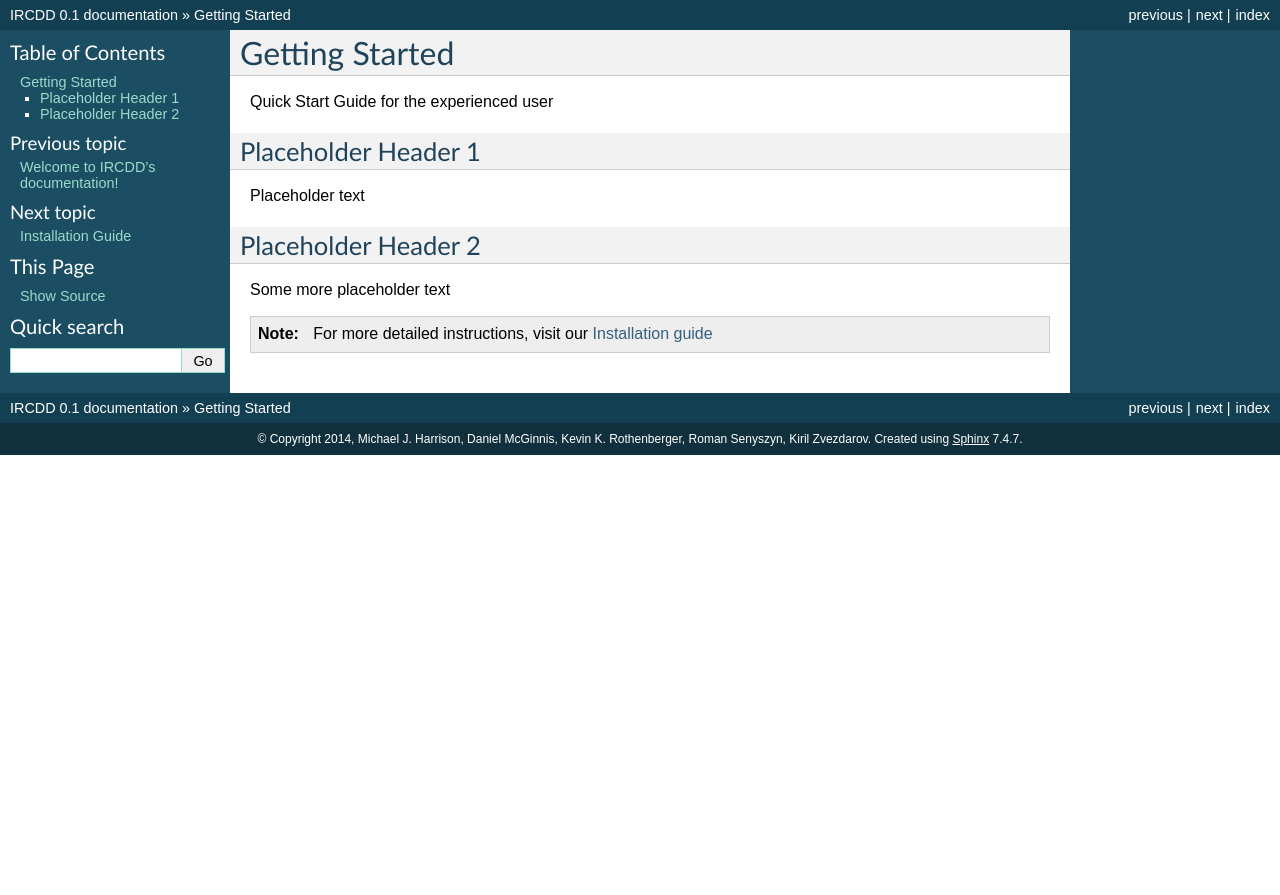
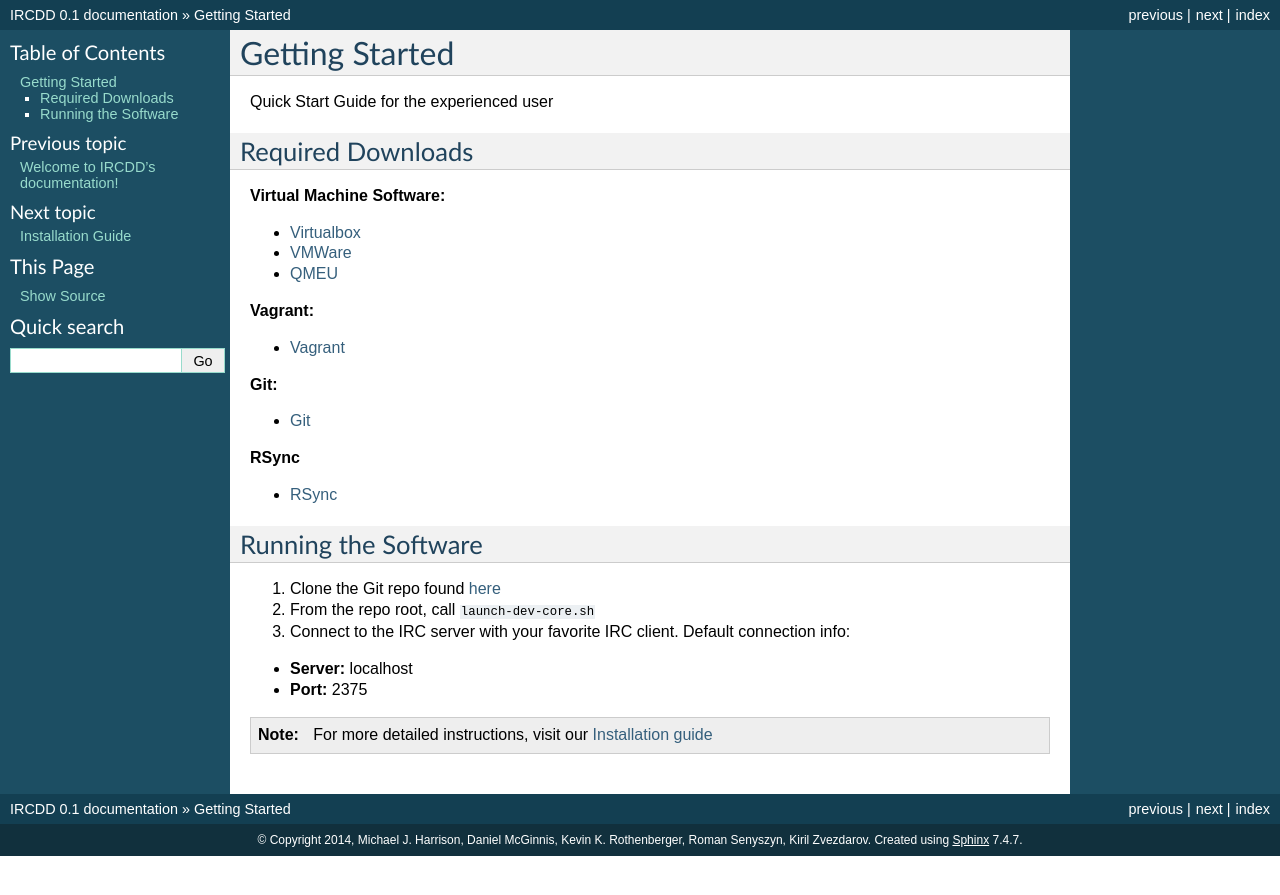
Before and after one commit to zeldanerd24/ircdd, a Sphinx documentation site: the page built from docs/quickstart.rst, in a window 1280 px wide. Shown: the top 895 px of the page. Built offline with Sphinx 7.4.7, drawn with Linux system fonts in a browser that asks for light colours.

Commit message:
Wrote quick start guide

```diff
--- a/docs/quickstart.rst
+++ b/docs/quickstart.rst
@@ -5,15 +5,36 @@ Getting Started
 
 Quick Start Guide for the experienced user
 
-Placeholder Header 1
+Required Downloads
 ====================
 
-Placeholder text
+**Virtual Machine Software:**
 
-Placeholder Header 2
+- `Virtualbox <https://www.virtualbox.org/wiki/Downloads>`_
+- `VMWare <https://my.vmware.com/web/vmware/free#desktop_end_user_computing/vmware_player/6_0>`_
+- `QMEU <http://wiki.qemu.org/Download>`_
+
+**Vagrant:**
+
+- `Vagrant <https://www.vagrantup.com/downloads.html>`_
+
+**Git:**
+
+- `Git <http://git-scm.com/downloads>`_
+
+**RSync**
+
+- `RSync <http://rsync.samba.org/>`_
+
+Running the Software
 ====================
 
-Some more placeholder text
+1. Clone the Git repo found `here <https://github.com/kzvezdarov/ircdd>`_
+#. From the repo root, call ``launch-dev-core.sh``
+#. Connect to the IRC server with your favorite IRC client. Default connection info:
+
+- **Server:** localhost
+- **Port:** 2375
 
 .. note::
 
```
